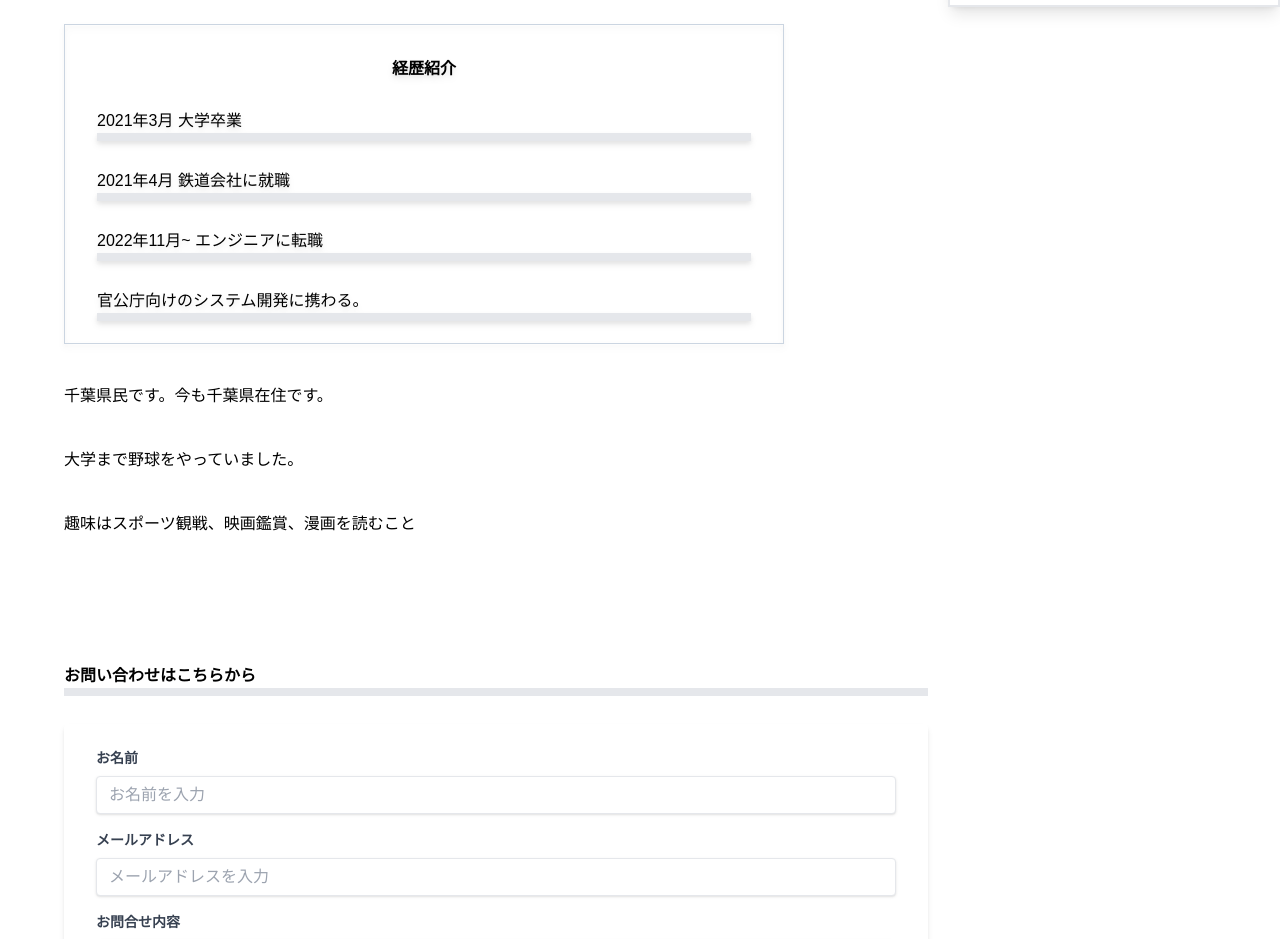
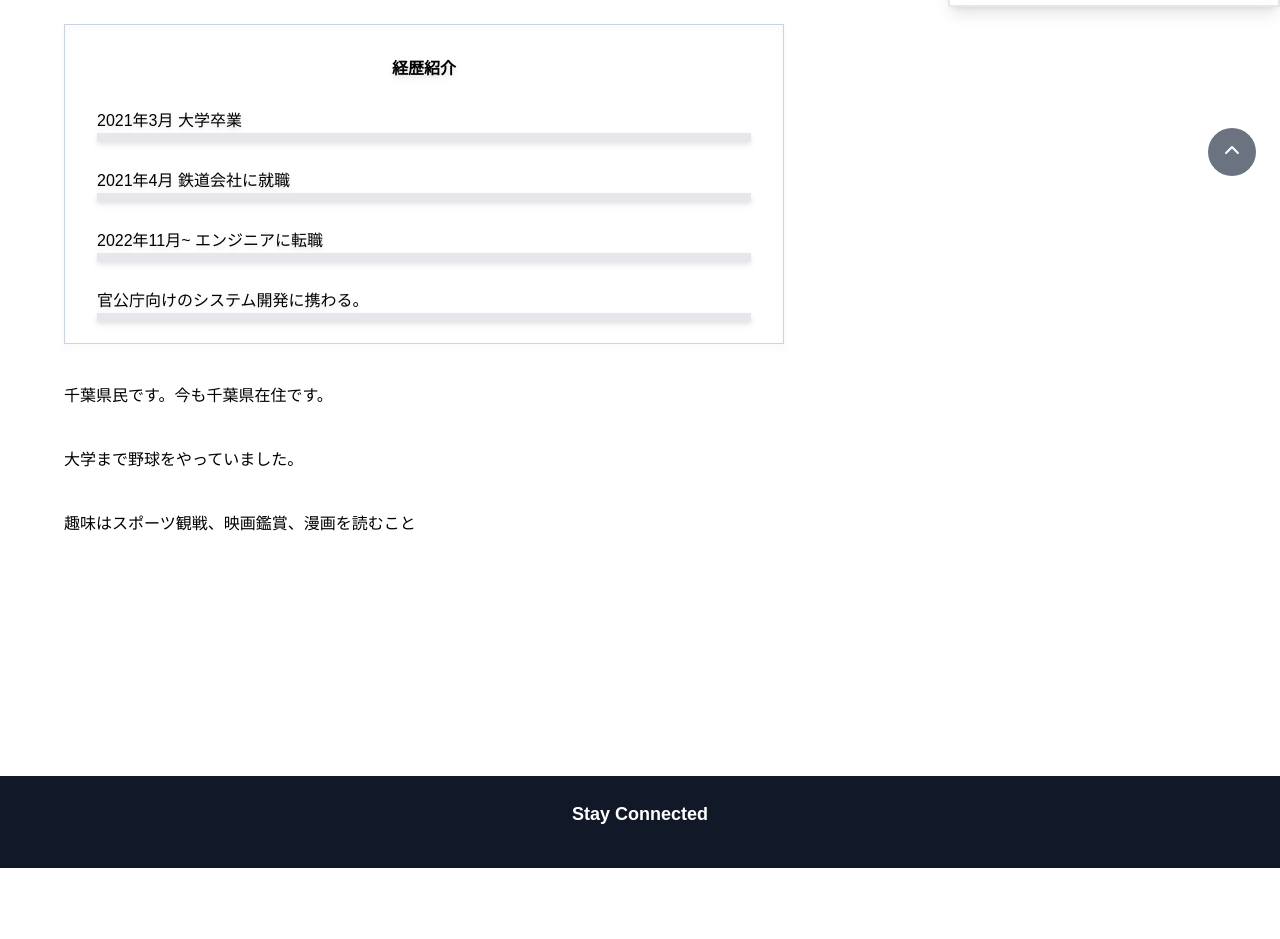
Before and after one commit to hukuryo/Hukuryo-Blog, a Next.js app: page /profile in a window 1280 px wide. Shown: the part 600-1539 px from the top of the page. After the commit the page ends 1468 px from the top, so only its background shows below. Built offline with nearby package versions, Linux system fonts and the light colour scheme.

Commit message:
💄 トップへ戻るボタンの追加

```diff
--- a/components/Footer.tsx
+++ b/components/Footer.tsx
@@ -1,7 +1,27 @@
+import React from 'react';
+
 export function Footer() {
     return (
-        <footer className='mt-32 w-full'>
-
+        <footer className="bg-gray-900 text-white py-6 mt-60">
+            <div className="container mx-auto flex justify-center items-center">
+                <div className="text-center">
+                    <p className="text-lg font-semibold">Stay Connected</p>
+                    <div className="flex justify-center space-x-4 mt-4">
+                        <a href="#" className="text-gray-400 hover:text-gray-300 transition duration-300">
+                            <i className="fab fa-facebook-f text-xl"></i>
+                        </a>
+                        <a href="#" className="text-gray-400 hover:text-gray-300 transition duration-300">
+                            <i className="fab fa-twitter text-xl"></i>
+                        </a>
+                        <a href="#" className="text-gray-400 hover:text-gray-300 transition duration-300">
+                            <i className="fab fa-instagram text-xl"></i>
+                        </a>
+                        <a href="#" className="text-gray-400 hover:text-gray-300 transition duration-300">
+                            <i className="fab fa-linkedin-in text-xl"></i>
+                        </a>
+                    </div>
+                </div>
+            </div>
         </footer>
     );
 }
--- /dev/null
+++ b/components/ScrollUp.tsx
@@ -0,0 +1,17 @@
+import React from 'react'
+import { FontAwesomeIcon } from "@fortawesome/react-fontawesome";
+import { faChevronUp } from "@fortawesome/free-solid-svg-icons";
+
+import { animateScroll as scroll } from "react-scroll";
+
+export function ScrollUp() {
+    const scrollToTop = () => {
+        scroll.scrollToTop();
+    };
+
+    return (
+        <button className='fixed bottom-6 right-6 z-50 bg-gray-500 text-white px-4 py-3 rounded-full cursor-pointer transition-opacity' onClick={scrollToTop}>
+            <FontAwesomeIcon icon={faChevronUp} />
+        </button>
+    )
+}
--- a/package.json
+++ b/package.json
@@ -29,6 +29,7 @@
     "postcss": "8.4.27",
     "react": "18.2.0",
     "react-dom": "18.2.0",
+    "react-scroll": "^1.8.9",
     "server-only": "^0.0.1",
     "sharp": "^0.32.4",
     "supabase": "^1.82.5",
@@ -38,6 +39,7 @@
     "zustand": "^4.4.0"
   },
   "devDependencies": {
+    "@types/react-scroll": "^1.8.7",
     "encoding": "^0.1.13"
   }
 }
--- a/pages/articles/index.tsx
+++ b/pages/articles/index.tsx
@@ -2,10 +2,12 @@ import React from "react";
 import { client } from "@/lib/client";
 
 import { Header } from "../../components/Header";
-import { FooterForm } from "../../components/FooterForm";
+// import { FooterForm } from "../../components/FooterForm";
 import { SideBar } from "../../components/SideBar";
 import { PageTitle } from "../../components/PageTitle";
 import ArticleList from "../../components/ArticleList";
+import { Footer } from "../../components/Footer";
+import { ScrollUp } from "@/components/ScrollUp";
 import { ArticleProps, ArticleContent } from "../../types/article";
 
 export const getStaticProps = async () => {
@@ -31,10 +33,12 @@ export default function Article({ articles }: ArticleProps) {
                         <PageTitle title={"技術記事一覧"} />
                         </div>
                         <ArticleList articles={ articles } />
-                    <FooterForm />
+                        <ScrollUp />
+                        {/* <FooterForm /> */}
                     </div>
                 </div>
             </main>
+            <Footer />
         </>
     );
 }
--- a/pages/books/index.tsx
+++ b/pages/books/index.tsx
@@ -5,6 +5,8 @@ import { FooterForm } from "../../components/FooterForm";
 import { SideBar } from "../../components/SideBar";
 import { PageTitle } from "../../components/PageTitle"
 import ArticleList from "../../components/ArticleList";
+import { Footer } from "../../components/Footer";
+import { ScrollUp } from "@/components/ScrollUp";
 import { ArticleProps, ArticleContent } from "../../types/article";
 
 
@@ -30,10 +32,12 @@ export default function books({ articles }: ArticleProps) {
                             <PageTitle title={"読んだ書籍一覧"}/>
                         </div>
                         <ArticleList articles={ articles } />
-                        <FooterForm />
+                        <ScrollUp />
+                        {/* <FooterForm /> */}
                     </div>
                 </div>
             </main>
+            <Footer />
         </>
     )
 }
--- a/pages/index.tsx
+++ b/pages/index.tsx
@@ -1,11 +1,14 @@
 import { client } from "@/lib/client";
 
-import { Header } from "../components/Header"
+import { Header } from "../components/Header";
 import { FooterForm } from "../components/FooterForm";
+import { Footer } from "../components/Footer";
 import { SideBar } from "../components/SideBar";
-import { PageTitle } from "../components/PageTitle"
+import { PageTitle } from "../components/PageTitle";
 import ArticleList from "../components/ArticleList";
+
 import { ArticleProps, ArticleContent } from "../types/article";
+import { ScrollUp } from "@/components/ScrollUp";
 
 export const getStaticProps = async () => {
   const data = await client.get({ endpoint: "ryoheiblog" });
@@ -29,10 +32,11 @@ export default function Home({ articles }: ArticleProps) {
                       <PageTitle title={"最新の記事"}/>
                   </div>
                   <ArticleList articles={articles} />
-                  <FooterForm />
               </div>
           </div>
       </main>
+      <ScrollUp />
+      <Footer />
     </>
   );
 }
--- a/pages/profile/index.tsx
+++ b/pages/profile/index.tsx
@@ -1,9 +1,11 @@
 "use client"
 
-import { Header } from "../../components/Header"
+import { Header } from "../../components/Header";
 import { FooterForm } from "../../components/FooterForm";
 import { SideBar } from "../../components/SideBar";
-import { PageTitle } from "../../components/PageTitle"
+import { PageTitle } from "../../components/PageTitle";
+import { Footer } from "../../components/Footer";
+import { ScrollUp } from "@/components/ScrollUp";
 
 export default function profile() {
     return (
@@ -29,10 +31,12 @@ export default function profile() {
                             <p className="mb-10">大学まで野球をやっていました。</p>
                             <p>趣味はスポーツ観戦、映画鑑賞、漫画を読むこと</p>
                         </div>
-                    <FooterForm />
+                        <ScrollUp />
+                        {/* <FooterForm /> */}
                     </div>
                 </div>
             </main>
+            <Footer />
         </>
     )
 }
```
Also changed, not shown: 1 other file (tests, documents, lock files or other folders). Lines whose indentation alone changed are shown as unchanged.
